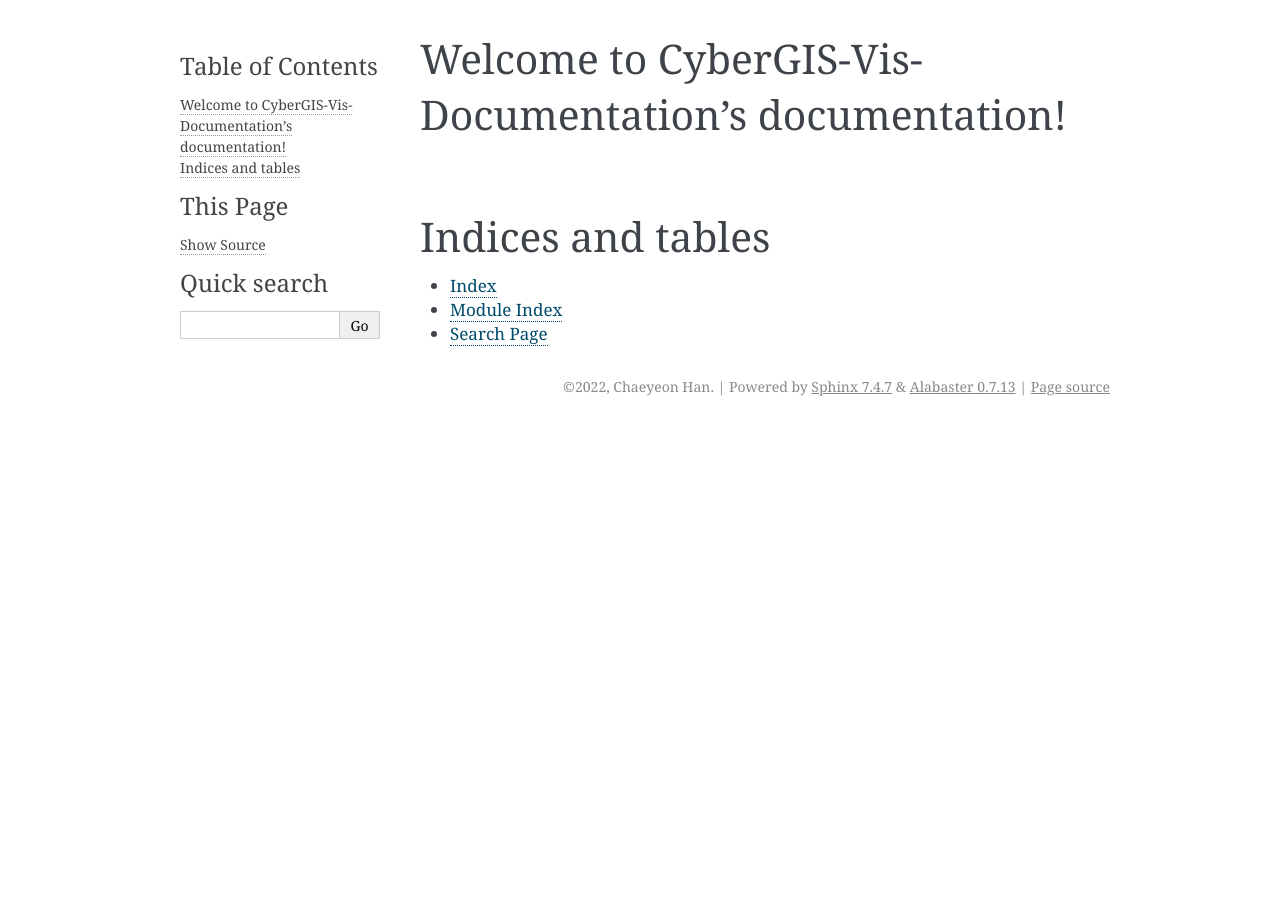
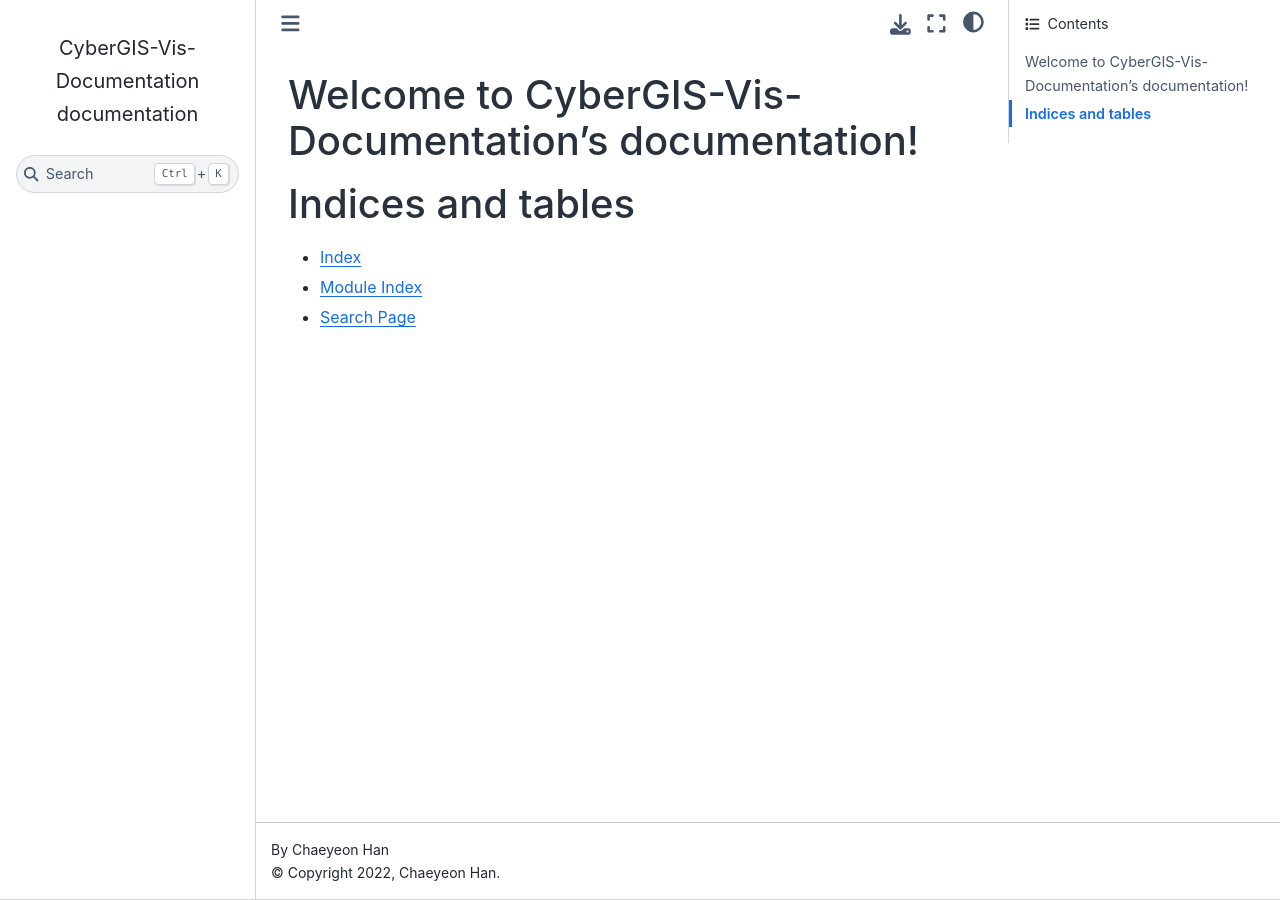
Before and after one commit to cybergis/CyberGIS-Vis-Documentation, a Sphinx documentation site: the page built from docs/index.rst, in a window 1280 px wide. Built offline with Sphinx 7.4.7 and the Sphinx Book theme 1.1.4, drawn with Linux system fonts in a browser that asks for light colours.

Commit message:
Update Theme

```diff
--- a/docs/conf.py
+++ b/docs/conf.py
@@ -44,7 +44,7 @@ exclude_patterns = ['_build', 'Thumbs.db', '.DS_Store']
 # The theme to use for HTML and HTML Help pages.  See the documentation for
 # a list of builtin themes.
 #
-html_theme = 'alabaster'
+html_theme = 'sphinx_book_theme'
 
 # Add any paths that contain custom static files (such as style sheets) here,
 # relative to this directory. They are copied after the builtin static files,
```
Also changed, not shown: README.md (+4 -0 lines), 2 other files.
